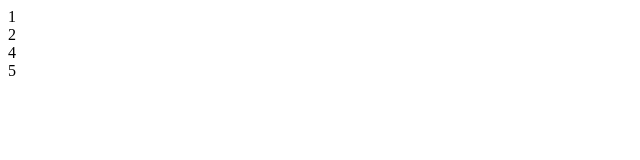
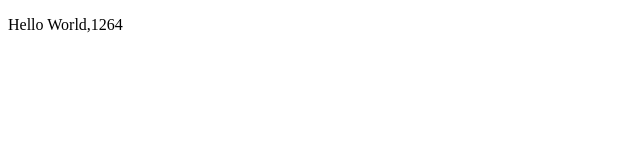
Before and after one commit to Suizhazha/react-demo-3, a React (Create React App) app: page / in a window 1280 px wide. Shown: the top 160 px of the page, without its empty margins (0-640 px from the left). Built offline with nearby package versions, Linux system fonts and the light colour scheme.

Commit message:
使用componentDidMount搭配ref获取div宽度

```diff
--- a/src/App.js
+++ b/src/App.js
@@ -4,14 +4,23 @@ import React from "react"
 class App extends React.PureComponent {
   constructor(props) {
     super(props)
+    this.divRef = React.createRef()
     this.state = {
-      array:[1,2,4,5]
+      width: undefined
     }
+  }
+
+  componentDidMount() {
+    const div = this.divRef.current
+    console.log(div)
+    const {width} = div.getBoundingClientRect()
+    this.setState({width})
+    console.log('render了')
   }
 
   render() {
     return (
-      this.state.array.map(item=><div key={item}>{item} </div>)
+      <div ref={this.divRef}><p>Hello World,{this.state.width}</p></div>
     )
   }
 }
```
